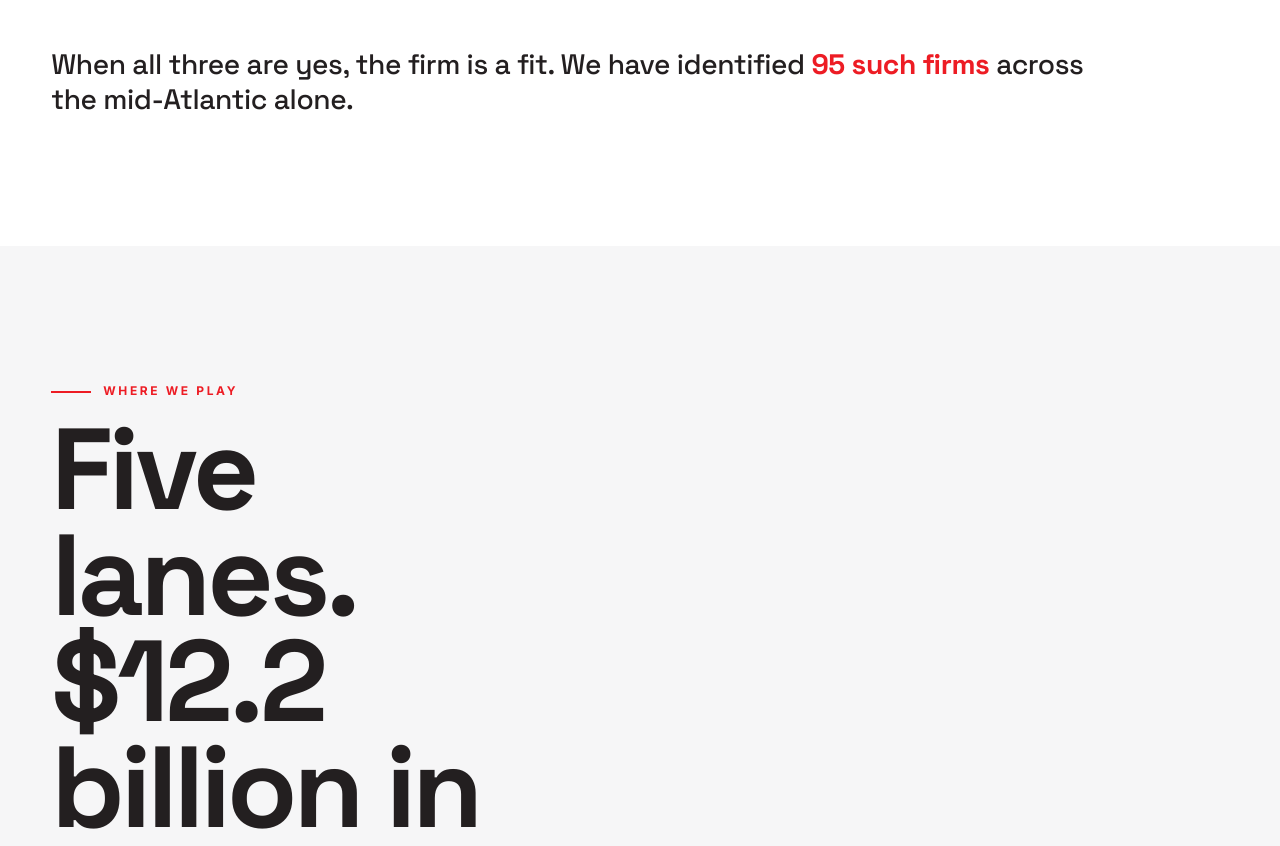
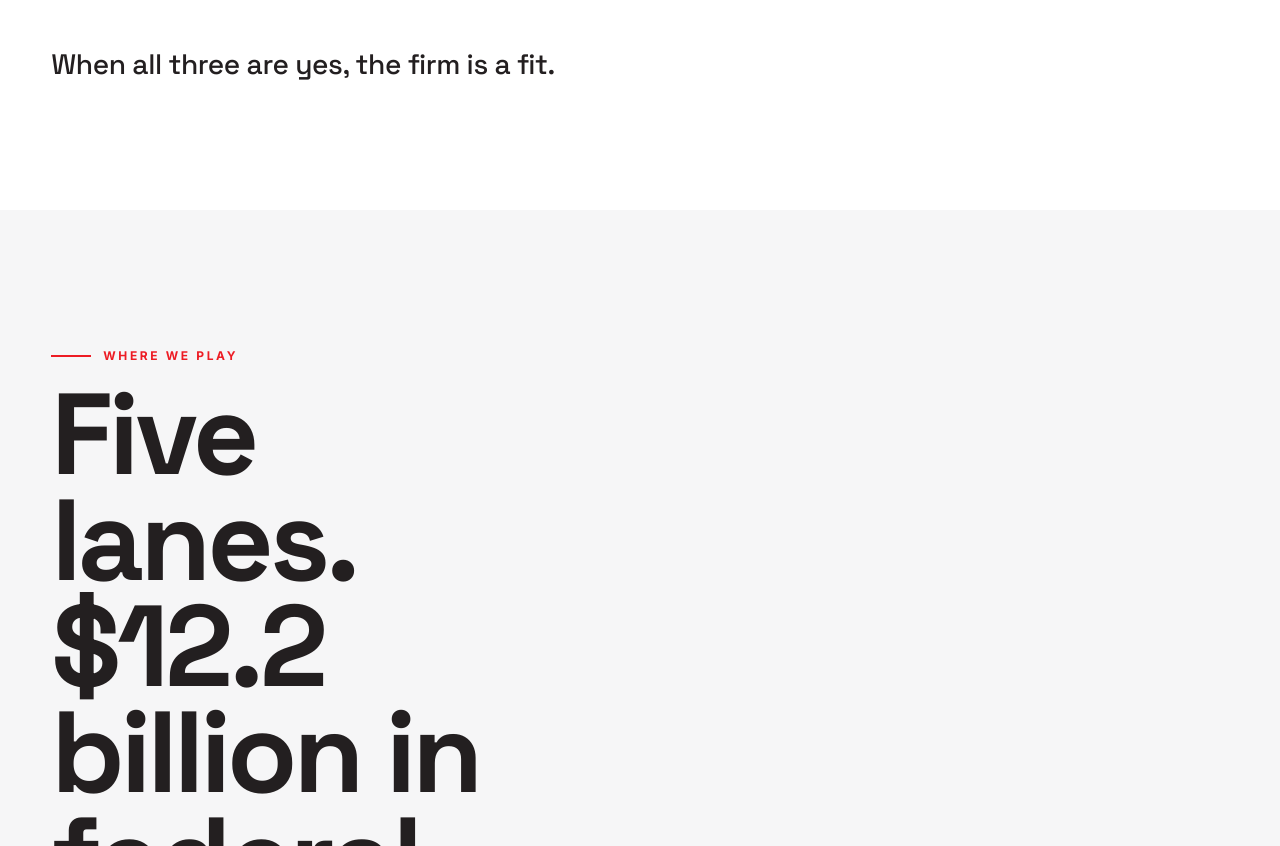
Before and after one commit to newmandaphna/Alphatorowebsite, a plain HTML site: page alphatoro/index.html in a window 1280 px wide. Shown: the part 1955-2801 px from the top of the page. Drawn offline with Linux system fonts and the light colour scheme.

Commit message:
Update text to remove specific regional firm count
Remove a sentence referencing a specific number of firms from a regional count.

Replit-Commit-Author: Agent
Replit-Commit-Session-Id: 20835c2d-940d-4993-b2f0-ac61d7f1e472
Replit-Commit-Checkpoint-Type: full_checkpoint
Replit-Commit-Event-Id: 598526d9-0fa6-408b-b804-01d1967321dc
Replit-Helium-Checkpoint-Created: true

```diff
--- a/alphatoro/index.html
+++ b/alphatoro/index.html
@@ -89,7 +89,7 @@
     </div>
 
     <p class="thesis__close" data-reveal>
-      When all three are yes, the firm is a fit. We have identified <strong>95 such firms</strong> across the mid-Atlantic alone.
+      When all three are yes, the firm is a fit.
     </p>
   </div>
 </section>
```
